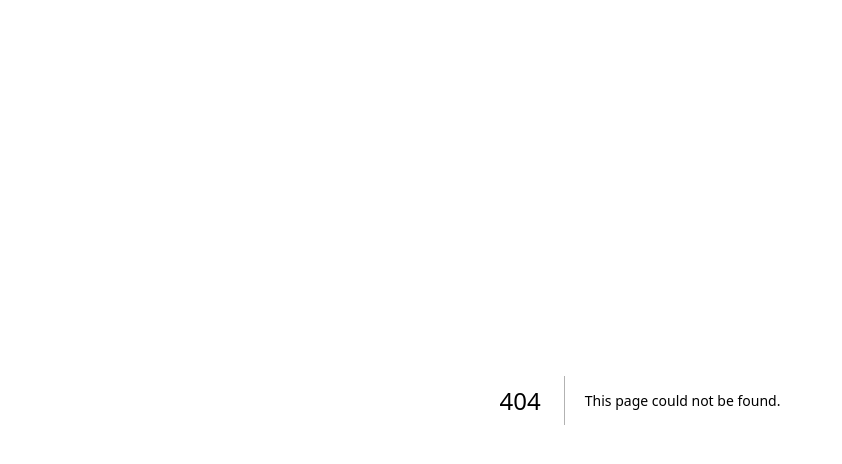
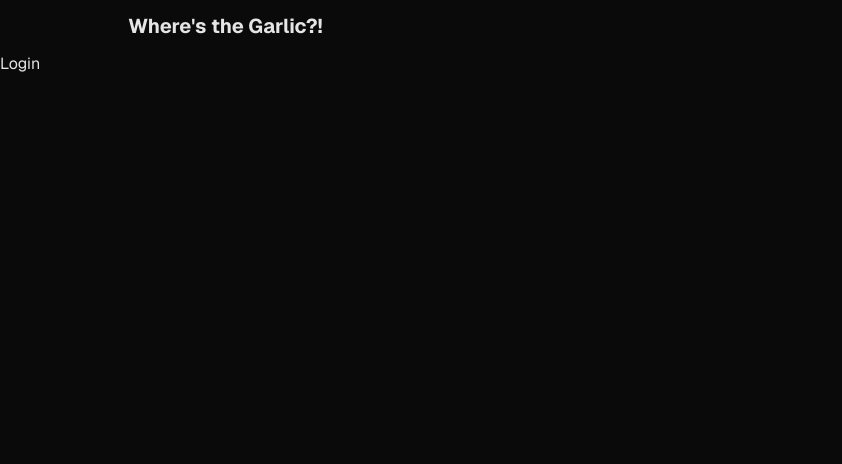
Before and after one commit to internetdrew/wheres-the-garlic, a Next.js app: page /login in a window 1280 px wide. Before the commit this address had no page. Shown: the top 464 px of the page, without its empty margins (0-842 px from the left). Built offline with nearby package versions, Linux system fonts and the light colour scheme.

Commit message:
restructure for grouped routes

```diff
--- a/app/layout.tsx
+++ b/app/(auth)/login/layout.tsx
@@ -1,6 +1,7 @@
 import type { Metadata } from 'next';
 import { Geist } from 'next/font/google';
-import './globals.css';
+import '../../globals.css';
+import Link from 'next/link';
 
 const geistSans = Geist({
   variable: '--font-geist-sans',
@@ -8,7 +9,7 @@ const geistSans = Geist({
 });
 
 export const metadata: Metadata = {
-  title: "Where's the garlic?!",
+  title: "Login - Where's the garlic?!",
   description:
     'Know what’s in your kitchen at a glance—full, halfway, almost done, or out.',
 };
@@ -23,6 +24,11 @@ export default function RootLayout({
       <body
         className={`${geistSans.className} antialiased bg-neutral-950 text-neutral-200`}
       >
+        <nav className='flex justify-between items-center py-3 sticky top-0 bg-neutral-950 max-w-screen-lg mx-4 lg:mx-auto'>
+          <Link href='/' className='font-bold lg:text-xl'>
+            Where&apos;s the Garlic?!
+          </Link>
+        </nav>
         {children}
       </body>
     </html>
--- /dev/null
+++ b/app/(auth)/login/page.tsx
@@ -0,0 +1,7 @@
+import React from 'react';
+
+const Login = () => {
+  return <div>Login</div>;
+};
+
+export default Login;
--- /dev/null
+++ b/app/(marketing)/layout.tsx
@@ -0,0 +1,42 @@
+import type { Metadata } from 'next';
+import { Geist } from 'next/font/google';
+import '../globals.css';
+import Link from 'next/link';
+
+const geistSans = Geist({
+  variable: '--font-geist-sans',
+  subsets: ['latin'],
+});
+
+export const metadata: Metadata = {
+  title: "Where's the garlic?!",
+  description:
+    'Know what’s in your kitchen at a glance—full, halfway, almost done, or out.',
+};
+
+export default function RootLayout({
+  children,
+}: Readonly<{
+  children: React.ReactNode;
+}>) {
+  return (
+    <html lang='en'>
+      <body
+        className={`${geistSans.className} antialiased bg-neutral-950 text-neutral-200`}
+      >
+        <nav className='flex justify-between items-center py-3 sticky top-0 bg-neutral-950 max-w-screen-lg mx-4 lg:mx-auto'>
+          <Link href='/' className='font-bold lg:text-xl'>
+            Where&apos;s the Garlic?!
+          </Link>
+          <Link
+            href='/login'
+            className='text-sm ring-1 ring-neutral-800 px-4 py-2 rounded-full cursor-pointer font-medium bg-neutral-200 text-neutral-950 hover:bg-neutral-300'
+          >
+            Get Started
+          </Link>
+        </nav>
+        {children}
+      </body>
+    </html>
+  );
+}
--- a/app/page.tsx
+++ b/app/(marketing)/page.tsx
@@ -4,18 +4,7 @@ import Link from 'next/link';
 
 export default function Home() {
   return (
-    <div className='max-w-screen-lg mx-4 h-screen lg:mx-auto'>
-      <nav className='flex justify-between items-center py-3 sticky top-0 bg-neutral-950'>
-        <Link href='/' className='font-bold lg:text-xl'>
-          Where&apos;s the Garlic?!
-        </Link>
-        <Link
-          href='/login'
-          className='text-sm ring-1 ring-neutral-800 px-4 py-2 rounded-full cursor-pointer font-medium bg-neutral-200 text-neutral-950 hover:bg-neutral-300'
-        >
-          Get Started
-        </Link>
-      </nav>
+    <div className='max-w-screen-lg mx-4 lg:mx-auto'>
       <main className='mt-24'>
         <header className='flex flex-col gap-4 max-w-screen-sm mx-auto text-center'>
           <h1 className='text-3xl font-semibold lg:text-5xl'>
```
